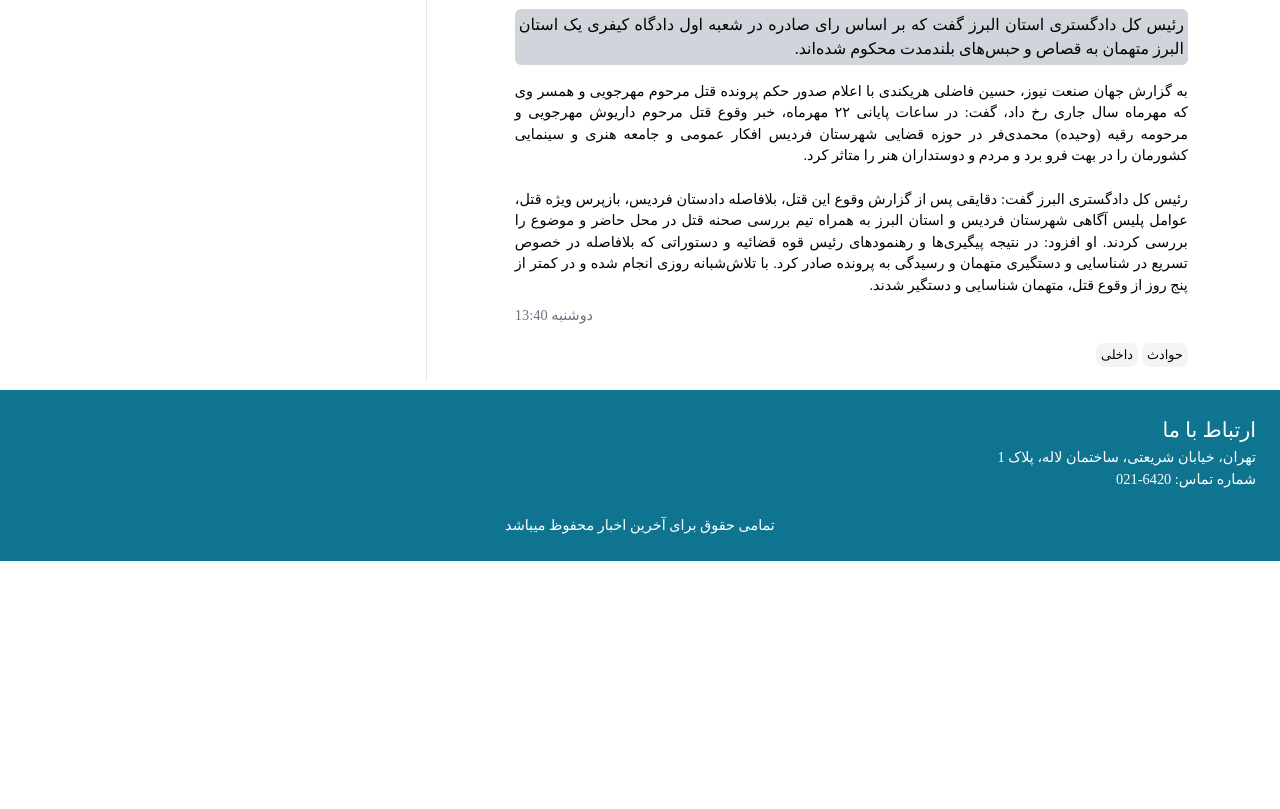
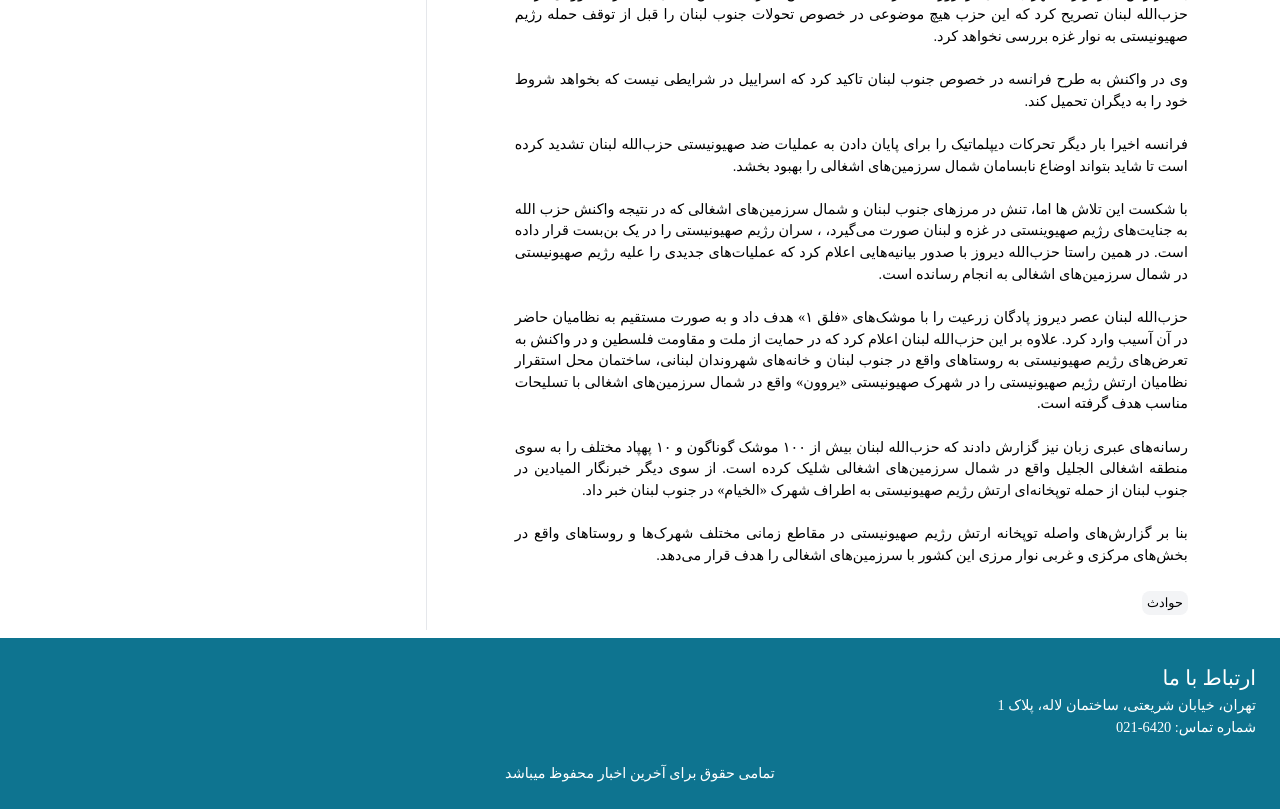
Before and after one commit to rezamardaniDev/akharin-akhbar, a Django app: page /news/1 in a window 1280 px wide. Shown: the part 770-1579 px from the top of the page. Before the commit the page ends 1331 px from the top, so only its background shows below. Run offline with Django 5.2, Linux system fonts and the light colour scheme; data comes from the database, SQL or seed files in the repository; both versions use the stored data as it was after the commit; parts of the project's set-up code (start-up, migrations or seed data) failed here and were passed over; some web fonts are replaced.

Commit message:
update templaes

```diff
--- a/news/urls.py
+++ b/news/urls.py
@@ -4,5 +4,6 @@
 
 urlpatterns = [
     path('', views.home, name='news'),
-    path('news/<pk>', views.news, name='select-news')
+    path('news/<pk>', views.news, name='select-news'),
+    path('category/<cat>', views.categories, name='select-category')
 ]
--- a/news/views.py
+++ b/news/views.py
@@ -25,3 +25,15 @@
         'news': news,
         'selected': selected
     })
+
+def categories(request, cat):
+    tags = Tag.objects.all()
+    category = Category.objects.all()
+    news = News.objects.filter(status=True, category__url=cat).all()
+    selected = News.objects.filter(selected=True).all()
+    return render(request, 'index.html', context={
+        'tags': tags,
+        'category': category,
+        'news': news,
+        'selected': selected
+    })
--- a/templates/news.html
+++ b/templates/news.html
@@ -1,3 +1,4 @@
+{% load jformat %}
 <!DOCTYPE html>
 <html lang="fa" dir="rtl">
 <head>
@@ -16,10 +17,10 @@
 <body class="font-[Azar]">
 <header class="bg-cyan-700 p-4 font-[Azar] text-white md:flex items-center justify-between">
     <div class="md:flex items-center gap-x-8">
-        <a href="index.html"><h1 class="font-[AzarBold] text-[1.8rem] my-2">آخرین اخبار</h1></a>
+        <a href="{% url 'news:news' %}"><h1 class="font-[AzarBold] text-[1.8rem] my-2">آخرین اخبار</h1></a>
         <ul class="flex items-center gap-x-6">
             {% for item in category %}
-                <li class="cursor-pointer">{{ item.title }}</li>
+                <a href="{% url 'news:select-category' item.url %}"><li class="cursor-pointer">{{ item.title }}</li></a>
             {% endfor %}
         </ul>
     </div>
@@ -41,41 +42,24 @@
 <hr/>
 <section class="container mx-auto grid grid-cols-1 md:grid-cols-6 p-2 gap-x-1">
     <div class="main-new col-span-4 border-b md:border-none">
-        <h2 class="text-center text-[2rem] font-[AzarBold] text-gray-500 my-2">رای پرونده قتل داریوش مهرجویی صادر
-            شد</h2>
-        <img src="https://vista.ir/news/i/jsnews/24-02-12/jsfrwe8.jpg" alt="" class="w-[80%] block mx-auto rounded-sm"/>
+        <h2 class="text-center text-[2rem] font-[AzarBold] text-gray-500 my-2">{{ news.title }}</h2>
+        <img src="{{ news.image.url }}" alt="" class="w-[80%] block mx-auto rounded-sm"/>
         <p class="mx-auto block text-justify w-[80%] my-4 bg-gray-300 p-1 rounded-md">
-            رئیس کل دادگستری استان البرز گفت که بر اساس رای صادره در شعبه اول دادگاه کیفری یک استان البرز متهمان به قصاص
-            و حبس‌های بلندمدت
-            محکوم شده‌اند.
+           {{ news.short_description }}
         </p>
         <p class="text-[0.9rem] w-[80%] mx-auto text-justify">
-            به گزارش جهان صنعت نیوز، حسین فاضلی هریکندی با اعلام صدور حکم پرونده قتل مرحوم مهرجویی و همسر وی که مهرماه
-            سال جاری رخ داد، گفت:
-            در ساعات پایانی ۲۲ مهرماه، خبر وقوع قتل مرحوم داریوش مهرجویی و مرحومه رقیه (وحیده) محمدی‌فر در حوزه قضایی
-            شهرستان فردیس افکار
-            عمومی و جامعه هنری و سینمایی کشورمان را در بهت فرو برد و مردم و دوستداران هنر را متاثر کرد.
-            <br/><br/>
-            رئیس کل دادگستری البرز گفت: دقایقی پس از گزارش وقوع این قتل، بلافاصله دادستان فردیس، بازپرس ویژه قتل، عوامل
-            پلیس آگاهی شهرستان
-            فردیس و استان البرز به همراه تیم بررسی صحنه قتل در محل حاضر و موضوع را بررسی کردند. او افزود: در نتیجه
-            پیگیری‌ها و رهنمودهای رئیس
-            قوه قضائیه و دستوراتی که بلافاصله در خصوص تسریع در شناسایی و دستگیری متهمان و رسیدگی به پرونده صادر کرد. با
-            تلاش‌شبانه روزی انجام
-            شده و در کمتر از پنج روز از وقوع قتل، متهمان شناسایی و دستگیر شدند.
+           {{ news.description | linebreaksbr }}
         </p>
         <div class="w-[80%] mx-auto my-2 text-gray-500">
-            <span class="text-[0.9rem] text-left block">دوشنبه 13:40</span>
+            <span class="text-[0.9rem] my-6 text-left block">{{ news.created_date | jformat:"%Y/%m/%d - %H:%M" }}</span>
         </div>
         <div class="mx-auto w-[80%] my-4">
-                    <span
-                            class="font-[Azar] text-[0.8rem] rounded-lg cursor-pointer hover:bg-gray-200 border border-transparent hover:border-gray-200 transition-all duration-300 bg-gray-100 p-1 text-center"
-                    >حوادث</span
-                    >
-            <span
-                    class="font-[Azar] text-[0.8rem] rounded-lg cursor-pointer hover:bg-gray-200 border border-transparent hover:border-gray-200 transition-all duration-300 bg-gray-100 p-1 text-center"
-            >داخلی</span
-            >
+                   {% for cat in news.category.all %}
+                            <span
+                                    class="font-[Azar] text-[0.8rem] rounded-lg cursor-pointer hover:bg-gray-200 border border-transparent hover:border-gray-200 transition-all duration-300 bg-gray-100 p-1 text-center"
+                            >{{ cat.title }}</span
+                            >
+                           {% endfor %}
         </div>
     </div>
     <div class="end-news col-span-2 md:border-r p-2">
@@ -84,7 +68,7 @@
             {% for item in selected %}
                 <li class="text-[0.9rem]">
                     <i class="fas fa-circle text-[0.5rem] text-gray-400"></i>
-                    <a href="" class="hover:text-red-600 p-1">{{ item.title }}</a>
+                    <a href="{% url 'news:select-news' item.id %}" class="hover:text-red-600 p-1">{{ item.title }}</a>
                 </li>
             {% endfor %}
         </ul>
```
Also changed, not shown: templates/index.html (+4 -4 lines), db.sqlite3, media/images/1917458_475.jpg (added).
